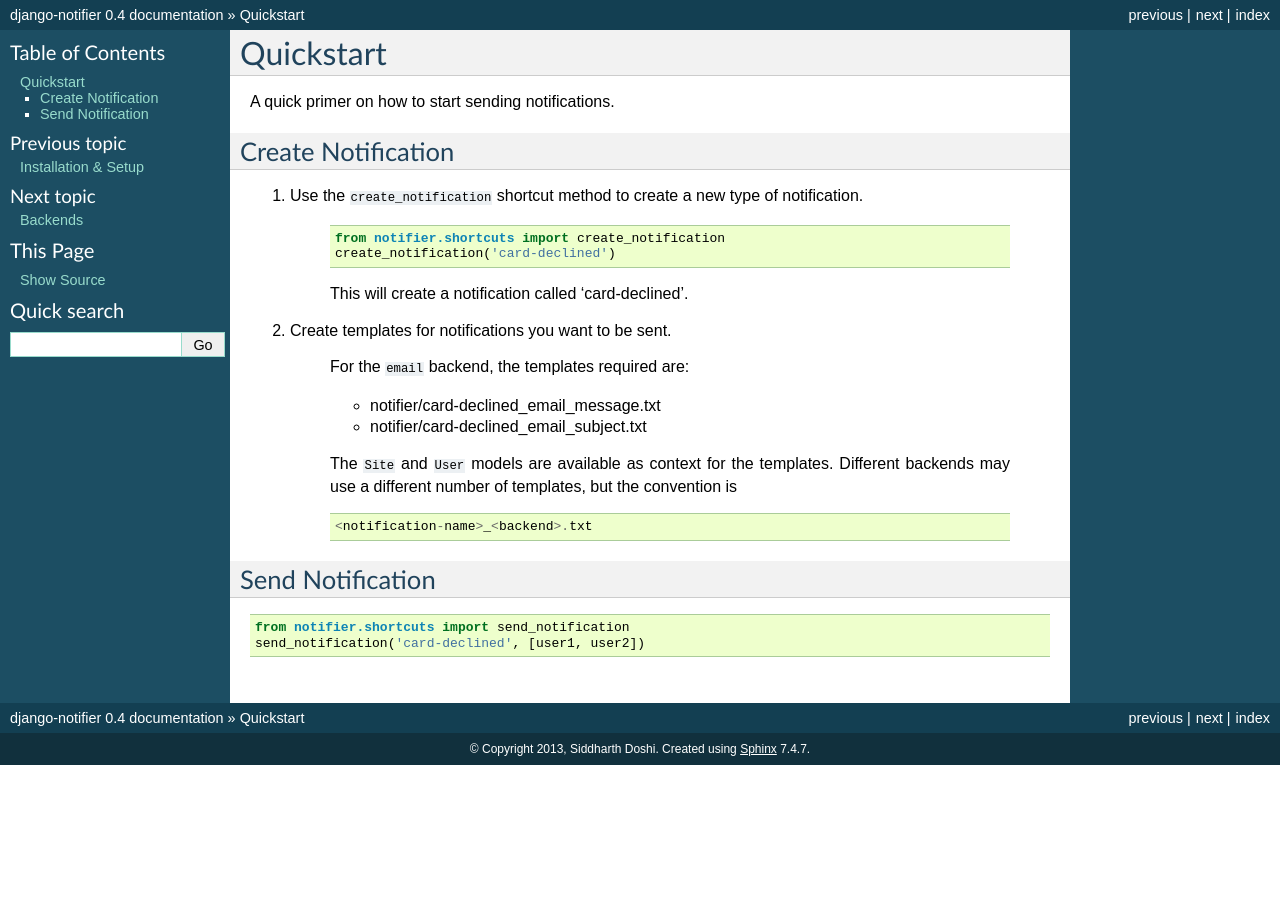
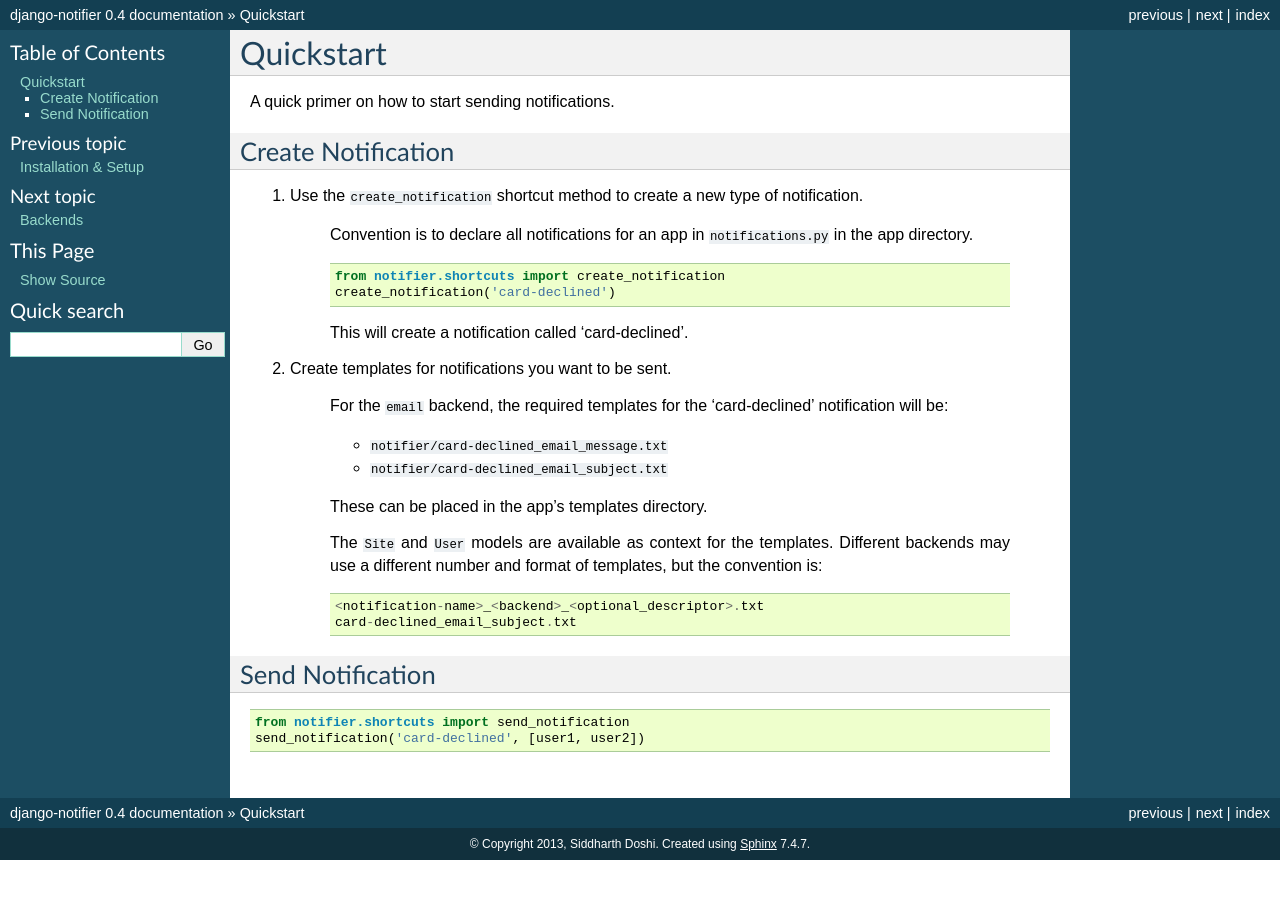
Before and after one commit to scdoshi/django-notifier, a Sphinx documentation site: the page built from docs/2use.rst, in a window 1280 px wide. Built offline with Sphinx 7.4.7, drawn with Linux system fonts in a browser that asks for light colours.

```diff
--- a/docs/2use.rst
+++ b/docs/2use.rst
@@ -9,6 +9,8 @@ Create Notification
 
 1. Use the ``create_notification`` shortcut method to create a new type of notification.
 
+    Convention is to declare all notifications for an app in ``notifications.py`` in the app directory.
+
     ::
 
         from notifier.shortcuts import create_notification
@@ -18,16 +20,19 @@ Create Notification
 
 2. Create templates for notifications you want to be sent.
 
-    For the ``email`` backend, the templates required are:
+    For the ``email`` backend, the required templates for the 'card-declined' notification will be:
 
-    * notifier/card-declined_email_message.txt
-    * notifier/card-declined_email_subject.txt
+    * ``notifier/card-declined_email_message.txt``
+    * ``notifier/card-declined_email_subject.txt``
 
-    The ``Site`` and ``User`` models are available as context for the templates. Different backends may use a different number of templates, but the convention is
+    These can be placed in the app's templates directory.
+
+    The ``Site`` and ``User`` models are available as context for the templates. Different backends may use a different number and format of templates, but the convention is:
 
     ::
 
-        <notification-name>_<backend>.txt
+        <notification-name>_<backend>_<optional_descriptor>.txt
+        card-declined_email_subject.txt
 
 
 Send Notification
```
Also changed, not shown: README.rst (added, +60 -0 lines), docs/3backends.rst (+21 -32 lines), docs/4notifications.rst (+8 -1 lines).
